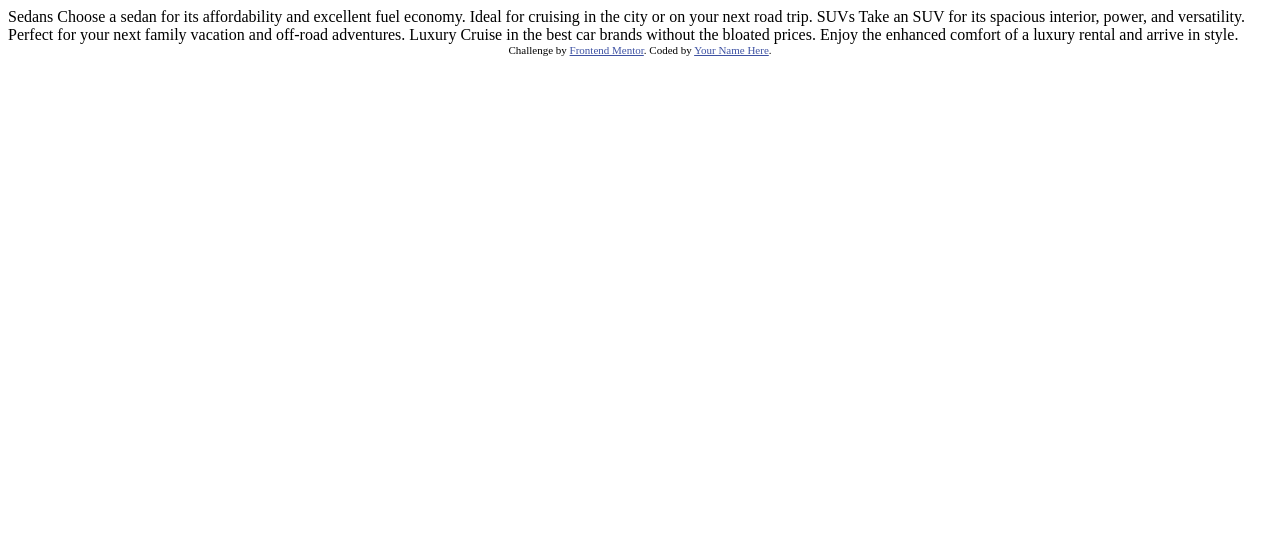
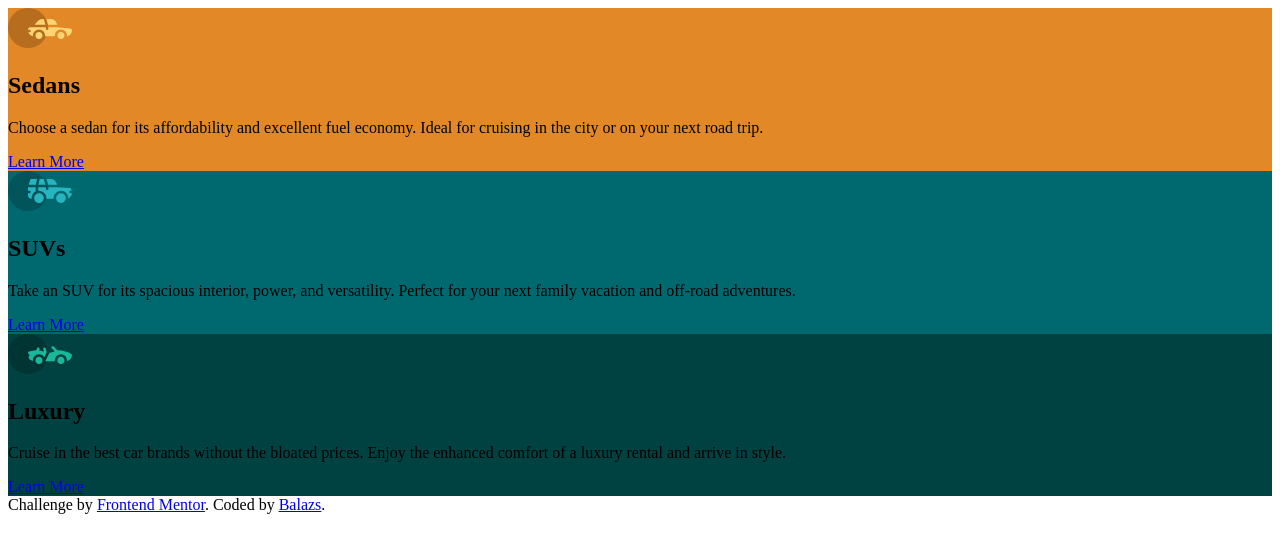
Before and after one commit to balazs97feher/frontendmentor, a plain HTML site: page 3-column-preview/index.html in a window 1280 px wide. Drawn offline with Linux system fonts and the light colour scheme.

Commit message:
Add markup, work on styling

```diff
--- a/3-column-preview/index.html
+++ b/3-column-preview/index.html
@@ -1,36 +1,63 @@
 <!DOCTYPE html>
 <html lang="en">
+
 <head>
   <meta charset="UTF-8">
-  <meta name="viewport" content="width=device-width, initial-scale=1.0"> <!-- displays site properly based on user's device -->
+  <meta name="viewport" content="width=device-width, initial-scale=1.0">
+  <!-- displays site properly based on user's device -->
 
   <link rel="icon" type="image/png" sizes="32x32" href="./images/favicon-32x32.png">
+  <link rel="stylesheet" href="style.css">
 
   <title>Frontend Mentor | 3-column preview card component</title>
 
-  <!-- Feel free to remove these styles or customise in your own stylesheet 👍 -->
-  <style>
-    .attribution { font-size: 11px; text-align: center; }
-    .attribution a { color: hsl(228, 45%, 44%); }
-  </style>
+
 </head>
+
 <body>
 
+  <main class="preview">
+    <section class="card">
+      <img src="images/icon-sedans.svg" alt="Sketch of a sedan">
+      <h2>
         Sedans
+      </h2>
+      <p>
         Choose a sedan for its affordability and excellent fuel economy. Ideal for cruising in the city
         or on your next road trip.
+      </p>
+      <a href="#">Learn More</a>
+    </section>
 
+    <section class="card">
+      <img src="images/icon-suvs.svg" alt="Sketch of an SUV">
+      <h2>
         SUVs
+      </h2>
+      <p>
         Take an SUV for its spacious interior, power, and versatility. Perfect for your next family vacation
         and off-road adventures.
+      </p>
+      <a href="#">Learn More</a>
+    </section>
 
+    <section class="card">
+      <img src="images/icon-luxury.svg" alt="Sketch of a convertible">
+      <h2>
         Luxury
+      </h2>
+      <p>
         Cruise in the best car brands without the bloated prices. Enjoy the enhanced comfort of a luxury
         rental and arrive in style.
+      </p>
+      <a href="#">Learn More</a>
+    </section>
+  </main>
 
   <div class="attribution">
     Challenge by <a href="https://www.frontendmentor.io?ref=challenge" target="_blank">Frontend Mentor</a>.
-    Coded by <a href="#">Your Name Here</a>.
+    Coded by <a href="https://www.frontendmentor.io/profile/balazs97feher">Balazs</a>.
   </div>
 </body>
+
 </html>
--- /dev/null
+++ b/3-column-preview/style.css
@@ -0,0 +1,24 @@
+* {
+    font-family: 'Lexend Deca';
+}
+
+.preview {
+    display: flex;
+    flex-direction: column;
+}
+
+.card h2 {
+    font-family: 'Big Shoulders Display';
+}
+
+section.card:nth-child(1) {
+    background-color: hsl(31, 77%, 52%);
+}
+
+section.card:nth-child(2) {
+    background-color: hsl(184, 100%, 22%)
+}
+
+section.card:nth-child(3) {
+    background-color: hsl(179, 100%, 13%);
+}
```
Lines whose indentation alone changed are shown as unchanged.
